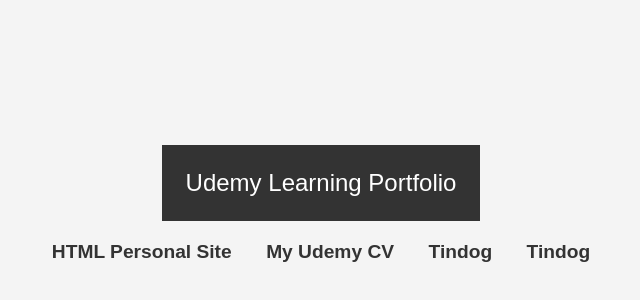
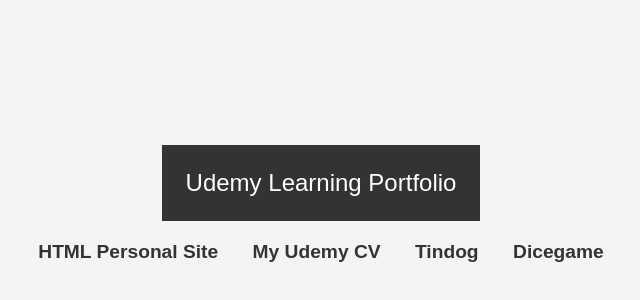
Before and after one commit to Carlozzzzz/Udemy_Learning, a plain HTML site: page index.html in a window 1280 px wide. Shown: the part 196-496 px from the top of the page, without its empty margins (319-959 px from the left). Drawn offline with Linux system fonts and the light colour scheme.

Commit message:
add link (dicegame)

```diff
--- a/index.html
+++ b/index.html
@@ -51,7 +51,7 @@
         <a href="001_HTMl_PersonalSite/index.html" target="_blank">HTML Personal Site</a>
         <a href="002_CSS_MySite/index.html" target="_blank">My Udemy CV</a>
         <a href="003_Tindog/index.html" target="_blank">Tindog</a>
-        <a href="004_ChallengeDicegame/index.html" target="_blank">Tindog</a>
+        <a href="004_ChallengeDicegame/index.html" target="_blank">Dicegame</a>
     </nav>
 </body>
 </html>
```
